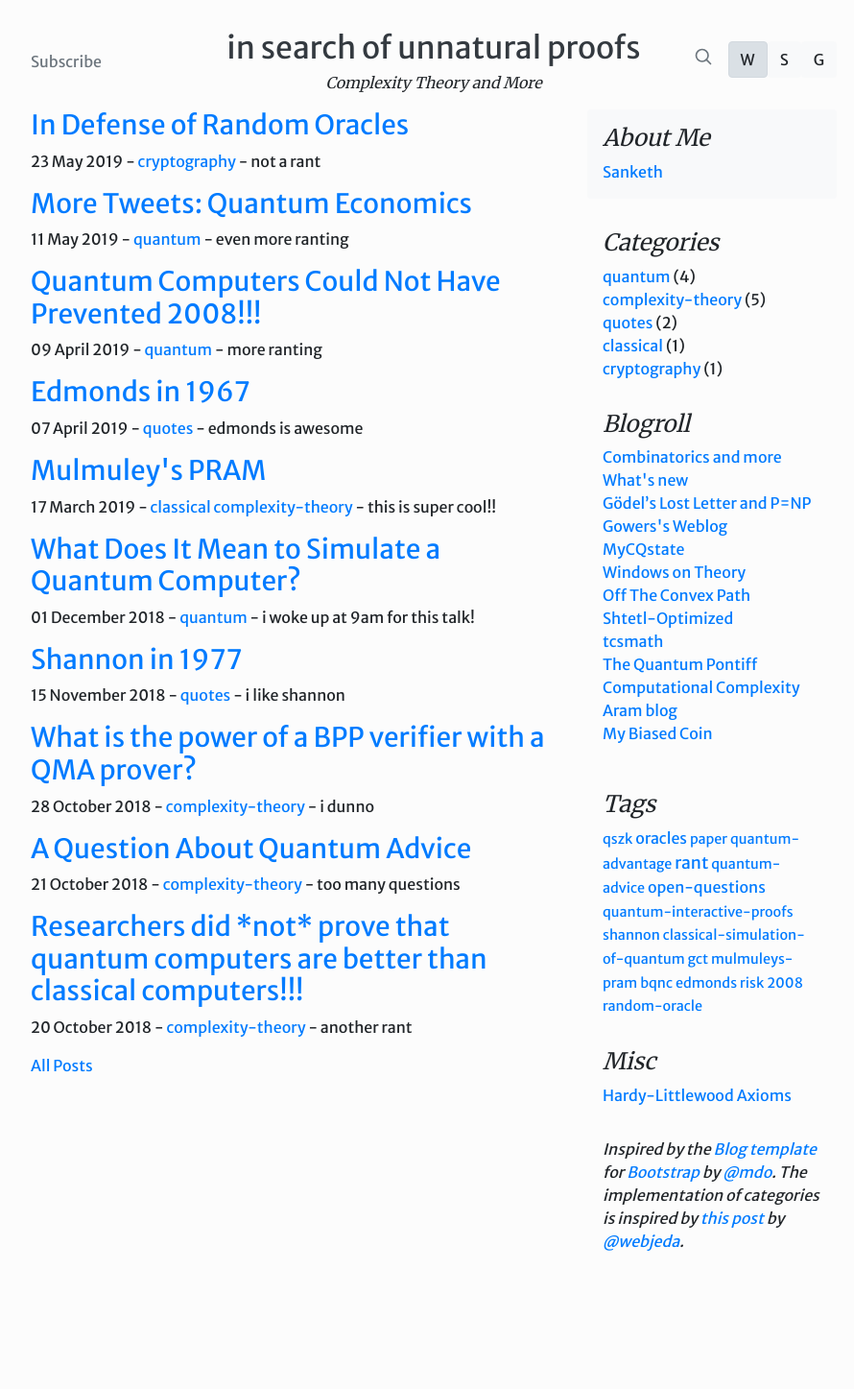
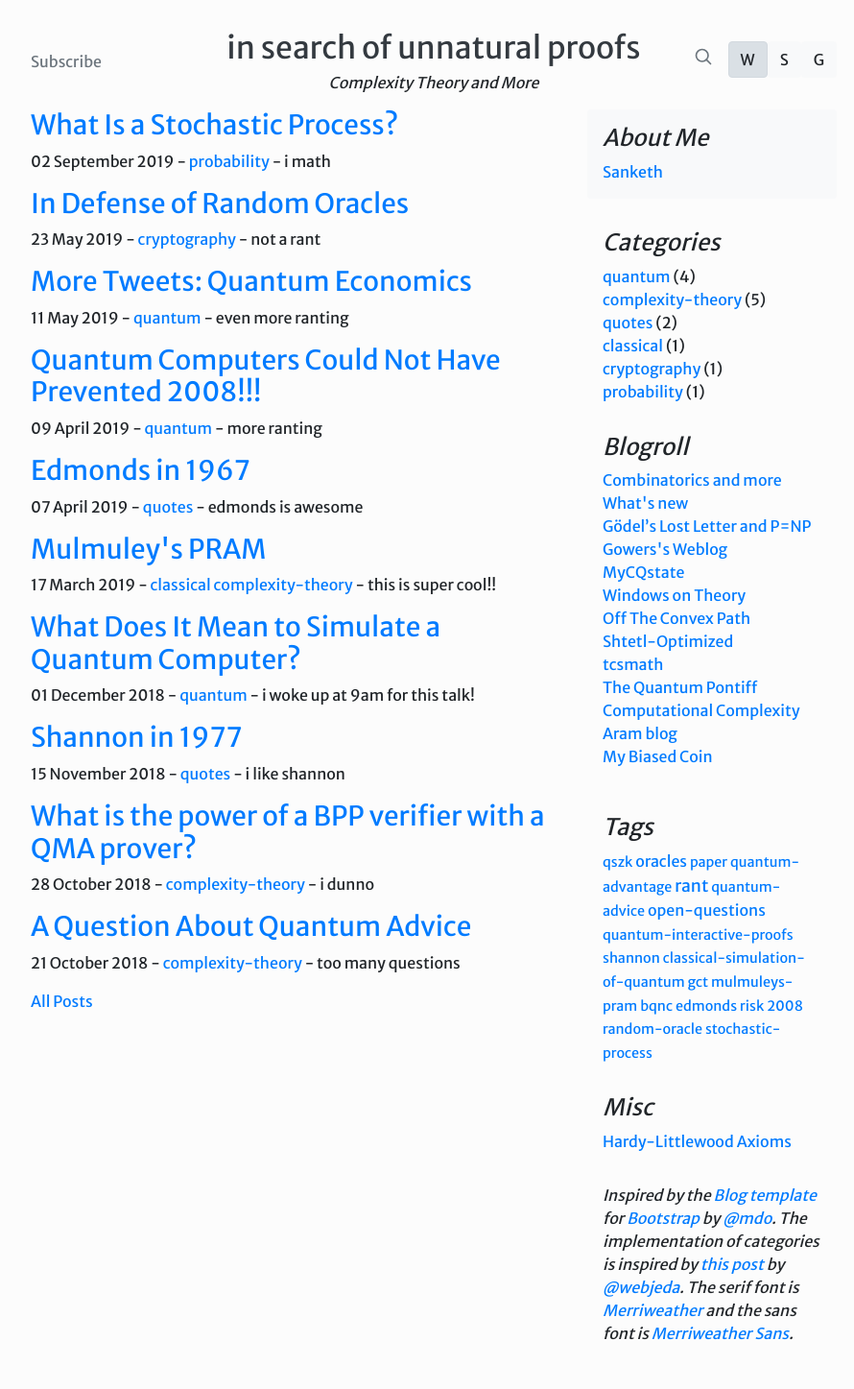
Before and after one commit to unnatural-proofs/unnatural-proofs.github.io, a Jekyll site: the page built from index.html, in a window 1280 px wide. Shown: the whole page at 96% size, without its empty margins (188-1078 px from the left). Built offline with Jekyll 4.4.1, drawn with Linux system fonts in a browser that asks for light colours; nearby versions of some CDN libraries; before the commit the page ends 1351 px from its top, so only the background shows below that.

Commit message:
new post and messing with fonts some more

```diff
--- a/_includes/aside.html
+++ b/_includes/aside.html
@@ -73,4 +73,6 @@
     for <a href="https://getbootstrap.com/">Bootstrap</a> by <a href="https://twitter.com/mdo">@mdo</a>.
     The implementation of categories is inspired by <a href="https://blog.webjeda.com/jekyll-categories/">this post</a>
     by <a href="https://twitter.com/webjeda">@webjeda</a>.
+    The serif font is <a href="https://github.com/EbenSorkin/Merriweather">Merriweather</a> and the sans font is
+    <a href="https://github.com/EbenSorkin/Merriweather-Sans">Merriweather Sans</a>.
 </div>
--- /dev/null
+++ b/_posts/2019-9-2-what-is-a-stochastic-process.md
@@ -0,0 +1,41 @@
+---
+layout: post
+title:  "What Is a Stochastic Process?"
+author: sanketh
+categories: probability
+tags: stochastic-process
+summary: i math
+comments: true
+---
+
+<div style="display:none;">
+$$
+\newcommand{\F}{\mathcal{F}}
+\newcommand{\I}{\mathcal{I}}
+$$
+</div>
+
+Recently I have discovered the awesome world of stochastic processes. Firstly, "stochastic process" is a horrible name, it does not have anything to do with "process." If you have never heard of this term, brace yourself because this is gonna sound insanely familiar. So, a *stochastic process* is an indexed list of random variables. That's it. If you have ever worked with randomized algorithms, this is what you call an algorithm, it takes an input and the output is modeled by a random variable.
+
+I am going to give a slightly more formal definition now that we know what it means.
+
+**Definition.** Fix a probability space $(\Omega, \F, P)$ and a measurable space $(S, \Sigma)$. A *stochastic process* is a collection
+\\[
+    \\{X(i) : i \in \I\\}
+\\]
+of $S$-valued random variables indexed by a set $\I$.
+
+In many applications, the index set is the positive real numbers and represents time. More generally, it is common to assume that $\I$ is ordered. This adds a lot of structure and allows one to talk about *increments* (how much $X(i)$ differs from $X(i+j)$) and stuff like that.
+
+Also, if you have done some advanced probability, you can observe that stochastic processes generalize *Markov chains*, *random walks*, and *martingales*.
+
+But one could also think about the index set $\I$ as the boolean
+
+I'm going to end this short post by answering a burning question: how can you use stochastic processes to prove theorems? By leveraging [stochastic calculus](https://en.wikipedia.org/wiki/Stochastic_calculus).
+
+## Further Reading
+
+* Gregory F. Lawler's "Stochastic Calculus: An Introduction with Applications" looks great. I have been meaning to read it for a while now.
+* Xinyu Wu's "A stochastic calculus approach to the oracle separation of BQP and PH" simplifies the breakthrough oracle separation of Raz and Tal. [[ECCC](https://eccc.weizmann.ac.il/report/2018/202/)]
+* If you want to apply stochastic calculus to TCS, chapter 11 of Ryan O'Donnell's Analysis of Boolean Functions might be a good place to start. [[book website](http://www.contrib.andrew.cmu.edu/~ryanod/)] Also take a look at Ronen Eldan's "
+A two-sided estimate for the Gaussian noise stability deficit" which simplifies a theorem due Guy Kindler and Ryan O’Donnell. [[arXiv](https://arxiv.org/abs/1307.2781)] [[Kindler and O'Donnell paper](https://www.cs.cmu.edu/~odonnell/papers/gaussian-noise-sensitivity.pdf)]
--- a/_sass/main.scss
+++ b/_sass/main.scss
@@ -5,33 +5,33 @@ body {
     padding: 30px;
     padding-top: 10px;
     background-color: #fcfcfc;
-    font-family: 'Merriweather sans', sans;
+    font-family: 'Merriweather Sans', sans-serif;
 }
 
 .blog-header-logo {
     font-size: 2em;
-    font-family: 'Merriweather sans', sans;
 }
 
 .blog-subtitle {
     font-style: italic;
+}
+
+.post-content {
+    font-size: 1.1em;
     font-family: 'Merriweather', serif;
 }
 
-.post-content {
+.footnote {
     font-family: 'Merriweather', serif;
-    font-size: 1.1em;
 }
 
-.blog-post-title {
-    font-family: 'Merriweather sans', sans-serif;
+h1, h2, h3, h4, h5, h6 {
+    font-family: 'Merriweather Sans', sans-serif;
 }
 
 .sc {
     font-feature-settings: 'smcp';
 }
-
-.footnote {}
 
 a:link {
     text-decoration: none;
@@ -61,11 +61,6 @@ blockquote p {
     display: inline;
 }
 
-h1, h2, h3, h4, h5, h6 {
-    font-family: 'Merriweather', serif;
-    // font-family: Georgia, 'Times New Roman', Times, serif;
-}
-
 .year {
     color: #999 !important;
     text-align: right;
```
